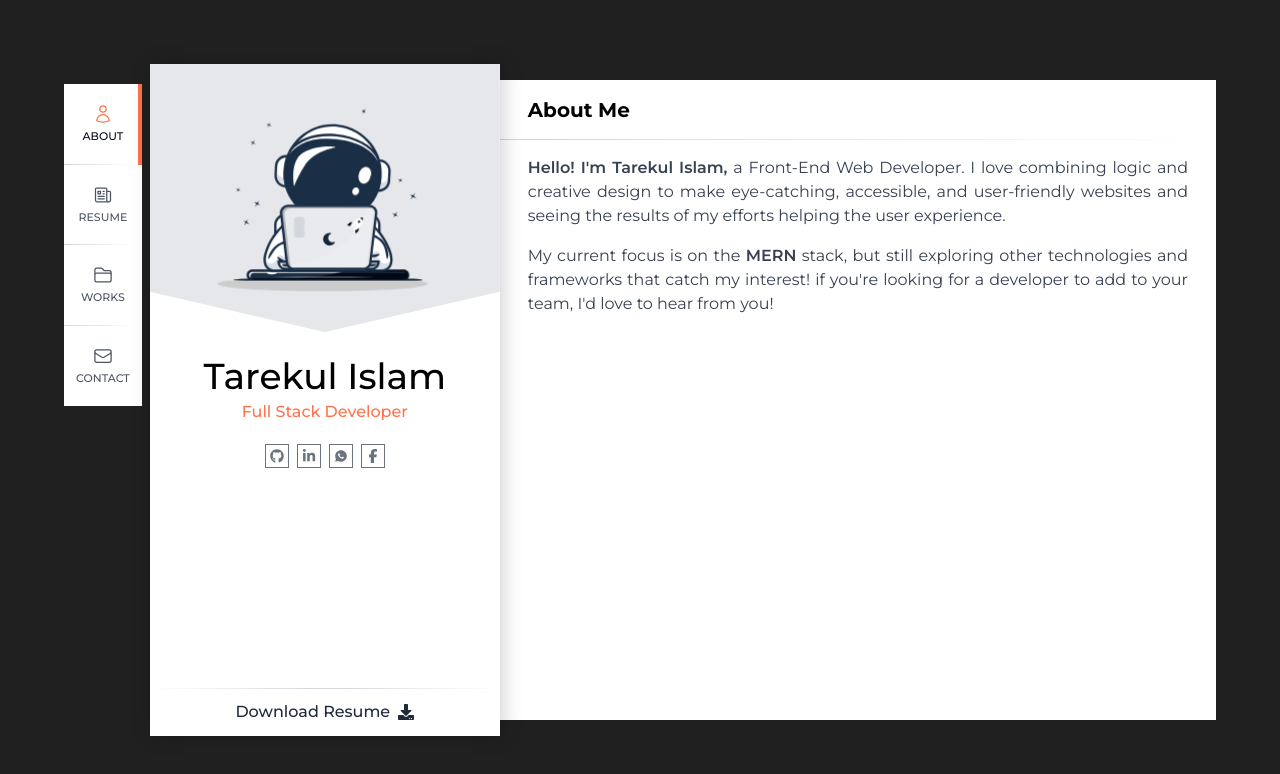
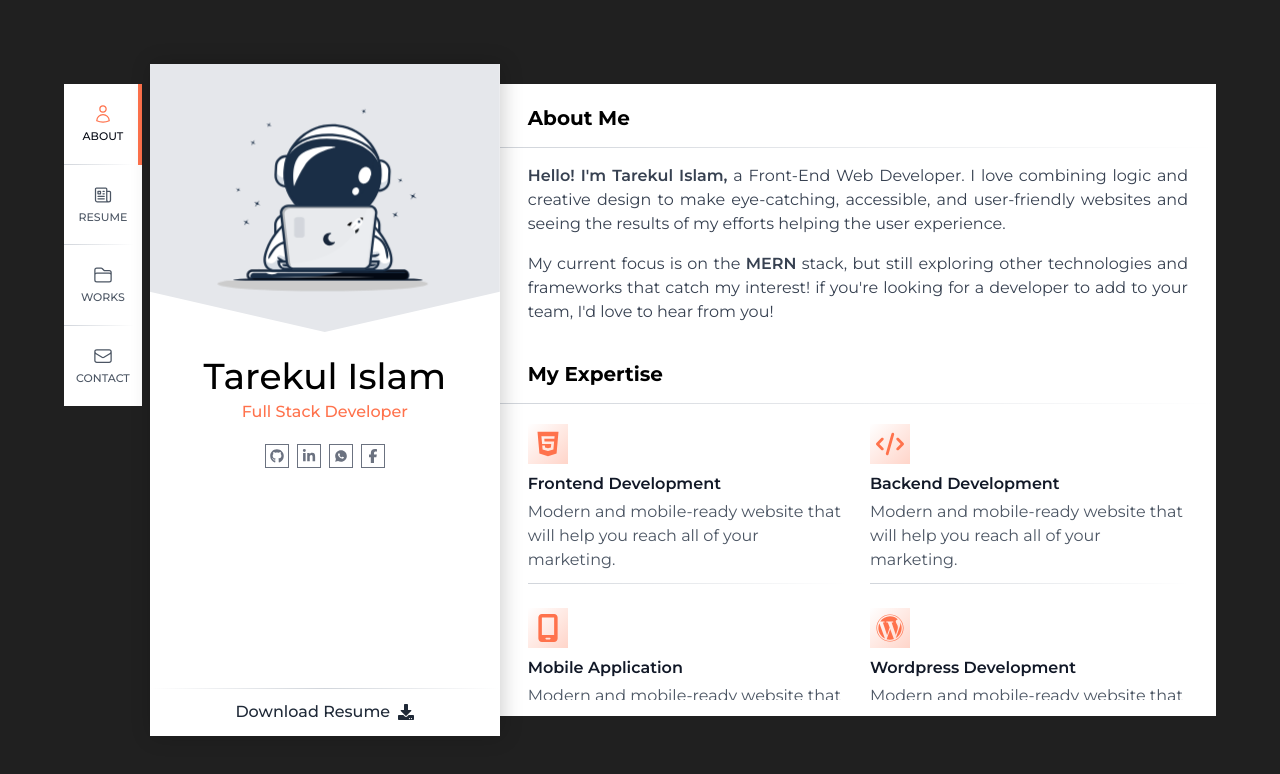
Before and after one commit to itarek99/portfolio, a React (Vite) app: page / in a window 1280 px wide. Shown: the top 774 px of the page. Built offline with nearby package versions, Linux system fonts and the light colour scheme.

Commit message:
About Me Section Completed

```diff
--- /dev/null
+++ b/src/components/ExpertiseCard.jsx
@@ -0,0 +1,12 @@
+const ExpertiseCard = ({ data }) => {
+  return (
+    <div className='relative pb-3 gradient-border'>
+      <div className='bg-gradient-to-br from-white to-primary/30 mb-2 size-10 flex justify-center items-center'>
+        <data.icon className='size-7 text-primary' />
+      </div>
+      <h3 className='font-semibold text-gray-900 mb-1'>{data.title}</h3>
+      <p className='text-gray-600'>{data.description}</p>
+    </div>
+  );
+};
+export default ExpertiseCard;
--- a/src/components/PageContainer.jsx
+++ b/src/components/PageContainer.jsx
@@ -1,4 +1,10 @@
 const PageContainer = ({ children }) => {
-  return <div className='self-stretch flex-grow overflow-y-auto bg-white my-4'>{children}</div>;
+  return (
+    <div className='self-stretch flex-grow overflow-y-auto bg-white my-5'>
+      <div className='h-4 w-full sticky top-0 left-0 z-10 bg-white' />
+      {children}
+      <div className='h-4 w-full sticky bottom-0 left-0 z-10 bg-white' />
+    </div>
+  );
 };
 export default PageContainer;
--- /dev/null
+++ b/src/components/SectionHeader.jsx
@@ -0,0 +1,8 @@
+const SectionHeader = ({ children }) => {
+  return (
+    <div className='pb-4 pt-1 px-7 relative gradient-border'>
+      <h2 className='text-xl font-bold'>{children}</h2>
+    </div>
+  );
+};
+export default SectionHeader;
--- /dev/null
+++ b/src/data/expertise.js
@@ -0,0 +1,29 @@
+import { FaCode, FaHtml5, FaMobileScreen, FaWordpress } from 'react-icons/fa6';
+const expertise = [
+  {
+    id: 1,
+    title: 'Frontend Development',
+    description: 'Modern and mobile-ready website that will help you reach all of your marketing.',
+    icon: FaHtml5,
+  },
+  {
+    id: 2,
+    title: 'Backend Development',
+    description: 'Modern and mobile-ready website that will help you reach all of your marketing.',
+    icon: FaCode,
+  },
+  {
+    id: 3,
+    title: 'Mobile Application',
+    description: 'Modern and mobile-ready website that will help you reach all of your marketing.',
+    icon: FaMobileScreen,
+  },
+  {
+    id: 4,
+    title: 'Wordpress Development',
+    description: 'Modern and mobile-ready website that will help you reach all of your marketing.',
+    icon: FaWordpress,
+  },
+];
+
+export default expertise;
--- a/src/index.css
+++ b/src/index.css
@@ -35,3 +35,19 @@ body {
   background: linear-gradient(to right, #d1d5db, #ffffff);
   bottom: 0;
 }
+
+::-webkit-scrollbar {
+  width: 10px;
+}
+
+::-webkit-scrollbar-track {
+  background: #ffffff;
+}
+
+::-webkit-scrollbar-thumb {
+  background: #aaaaaa;
+}
+
+::-webkit-scrollbar-thumb:hover {
+  background: #999999;
+}
--- a/src/layouts/components/ProfileCard.jsx
+++ b/src/layouts/components/ProfileCard.jsx
@@ -21,7 +21,7 @@ const SocialLink = ({ children, link = '', title = '' }) => {
 
 const ProfileCard = () => {
   return (
-    <div className='bg-white ml-2 self-stretch profile-card z-10'>
+    <div className='bg-white ml-2 self-stretch profile-card z-20'>
       <div className='h-full flex flex-col'>
         <div className='bg-gray-200 w-[350px] 2xl:w-[450px] clip-polygon overflow-hidden'>
           <div className='size-[300px] 2xl:size-[380px] mx-auto pr-3 -mt-8'>
--- a/src/navigation/SideNav.jsx
+++ b/src/navigation/SideNav.jsx
@@ -12,7 +12,6 @@ const NavItem = ({ item }) => {
         }`
       }
       to={item.link}
-      activeClassName='active'
     >
       {({ isActive }) => (
         <>
@@ -39,7 +38,7 @@ const SideNav = () => {
   return (
     <div className='bg-white my-5'>
       {items.map((item) => (
-        <NavItem item={item} />
+        <NavItem item={item} key={item.link} />
       ))}
     </div>
   );
--- a/src/pages/About/About.jsx
+++ b/src/pages/About/About.jsx
@@ -1,24 +1,12 @@
 import PageContainer from '../../components/PageContainer';
+import AboutMe from './components/AboutMe';
+import MyExpertise from './components/MyExpertise';
 
 const About = () => {
   return (
     <PageContainer>
-      <div className='py-4 px-7 relative gradient-border'>
-        <h2 className='text-xl font-bold'>About Me</h2>
-      </div>
-      <div className='px-7 mt-4 text-gray-700'>
-        <p className='text-justify'>
-          <span className='font-semibold '>Hello! I'm Tarekul Islam,</span> a Front-End Web Developer. I love combining
-          logic and creative design to make eye-catching, accessible, and user-friendly websites and seeing the results
-          of my efforts helping the user experience.
-        </p>
-
-        <p className='mt-4 text-justify'>
-          My current focus is on the <span className='font-semibold'>MERN</span> stack, but still exploring other
-          technologies and frameworks that catch my interest! if you're looking for a developer to add to your team, I'd
-          love to hear from you!
-        </p>
-      </div>
+      <AboutMe />
+      <MyExpertise />
     </PageContainer>
   );
 };
--- /dev/null
+++ b/src/pages/About/components/AboutMe.jsx
@@ -0,0 +1,23 @@
+import SectionHeader from '../../../components/SectionHeader';
+
+const AboutMe = () => {
+  return (
+    <>
+      <SectionHeader>About Me</SectionHeader>
+      <div className='px-7 mt-4 text-gray-700'>
+        <p className='text-justify'>
+          <span className='font-semibold '>Hello! I'm Tarekul Islam,</span> a Front-End Web Developer. I love combining
+          logic and creative design to make eye-catching, accessible, and user-friendly websites and seeing the results
+          of my efforts helping the user experience.
+        </p>
+
+        <p className='mt-4 text-justify'>
+          My current focus is on the <span className='font-semibold'>MERN</span> stack, but still exploring other
+          technologies and frameworks that catch my interest! if you're looking for a developer to add to your team, I'd
+          love to hear from you!
+        </p>
+      </div>
+    </>
+  );
+};
+export default AboutMe;
--- /dev/null
+++ b/src/pages/About/components/MyExpertise.jsx
@@ -0,0 +1,17 @@
+import ExpertiseCard from '../../../components/ExpertiseCard';
+import SectionHeader from '../../../components/SectionHeader';
+import expertise from '../../../data/expertise';
+
+const MyExpertise = () => {
+  return (
+    <div className='mt-8'>
+      <SectionHeader>My Expertise</SectionHeader>
+      <div className='px-7 mt-5 grid grid-cols-2 gap-6 mb-1'>
+        {expertise.map((item) => (
+          <ExpertiseCard data={item} key={item.id} />
+        ))}
+      </div>
+    </div>
+  );
+};
+export default MyExpertise;
```
